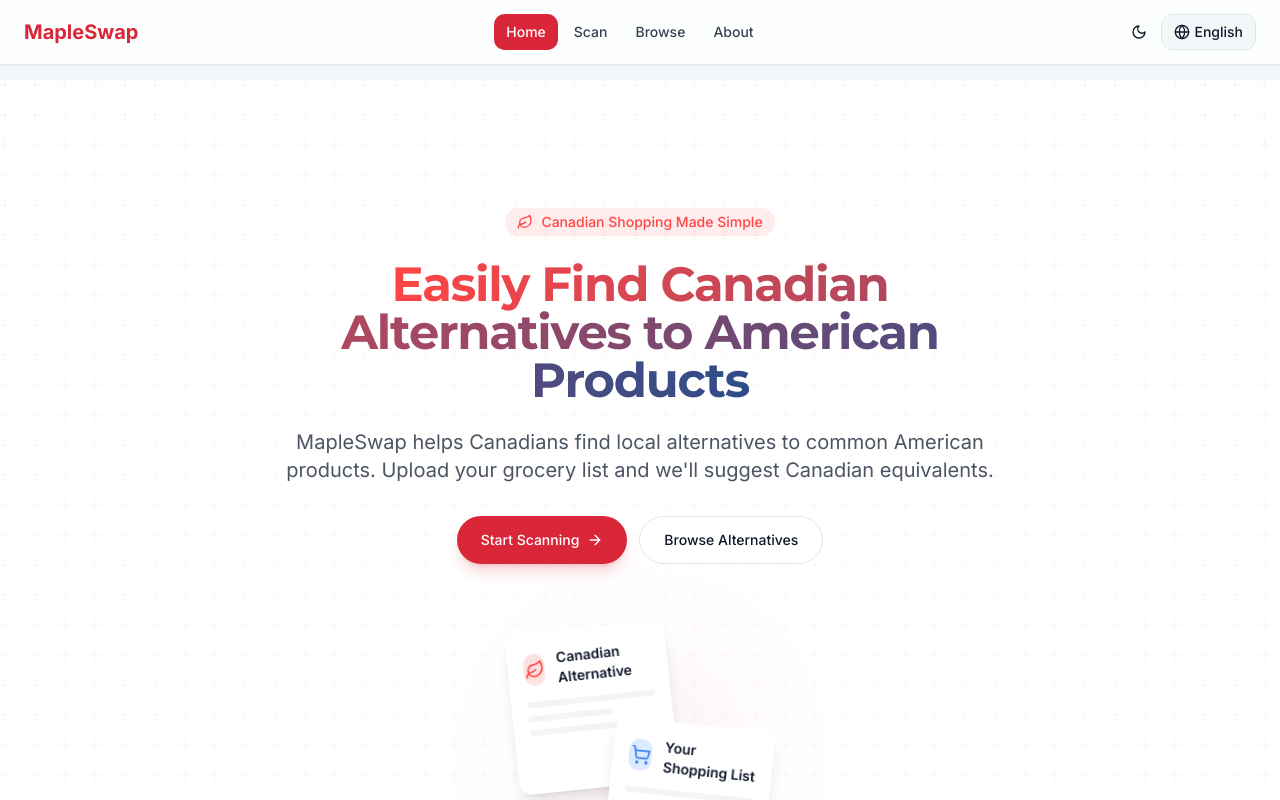
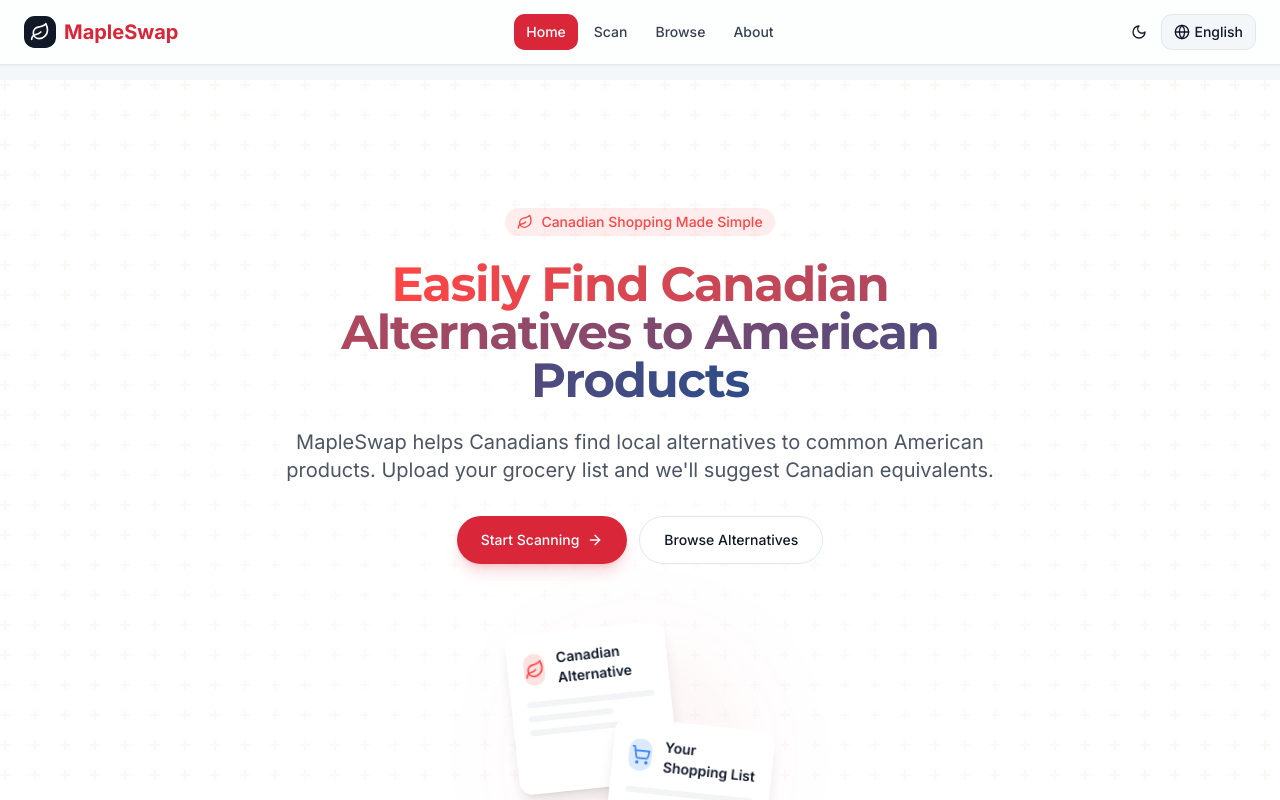
Before and after one commit to Mikop22/maple-swapper, a React (Vite) app: page / in a window 1280 px wide. Shown: the top 800 px of the page. Built offline with nearby package versions, Linux system fonts and the light colour scheme.

Commit message:
Fix logo appearance
Revert the logo to its original black color with the leaf icon.

```diff
--- a/src/components/layout/Header.tsx
+++ b/src/components/layout/Header.tsx
@@ -6,7 +6,7 @@ import { Button } from '@/components/ui/button';
 import { useLanguage } from '@/contexts/LanguageContext';
 import ThemeToggle from './ThemeToggle';
 import LanguageSwitcher from './LanguageSwitcher';
-import { Menu, X } from 'lucide-react';
+import { Menu, X, Leaf } from 'lucide-react';
 
 const Header = () => {
   const location = useLocation();
@@ -35,6 +35,9 @@ const Header = () => {
           {/* Logo and brand */}
           <div className="flex items-center">
             <Link to="/" className="flex items-center gap-2">
+              <span className="flex items-center justify-center w-8 h-8 rounded-md bg-gray-900 dark:bg-gray-100">
+                <Leaf className="h-5 w-5 text-white dark:text-gray-900" />
+              </span>
               <span className="text-xl font-bold text-primary">{t('app.name')}</span>
             </Link>
           </div>
```
